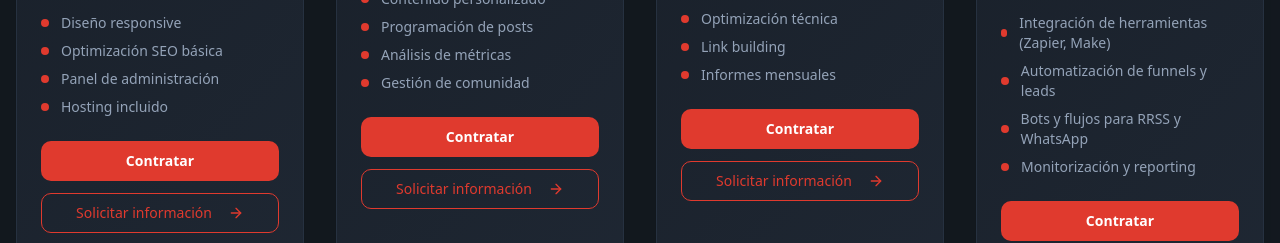
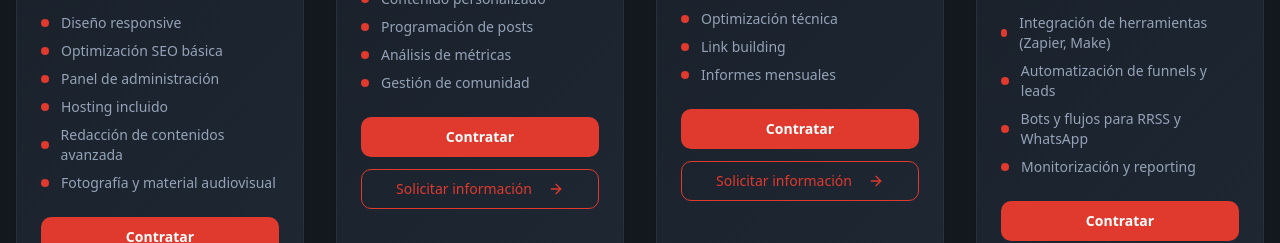
Before and after one commit to papparazzi76/trazo-digital-showcase, a React (Vite) app: page / in a window 1280 px wide. Shown: the part 1760-2003 px from the top of the page. Built offline with nearby package versions, Linux system fonts and the light colour scheme.

Commit message:
Update professional web service
Update included features for the "Web profesional" service to include "Redacción de contenidos avanzada" and "Fotografía y material audiovisual".

```diff
--- a/src/data/services.ts
+++ b/src/data/services.ts
@@ -22,10 +22,8 @@ export const services: Service[] = [
       { type: 'Web profesional', price: 'desde 650 €' },
       { type: 'Web con tienda online', price: 'desde 990 €' },
     ],
-    features: ['Diseño responsive', 'Optimización SEO básica', 'Panel de administración', 'Hosting incluido'],
+    features: ['Diseño responsive', 'Optimización SEO básica', 'Panel de administración', 'Hosting incluido', 'Redacción de contenidos avanzada', 'Fotografía y material audiovisual'],
     excludes: [
-      'Redacción de contenidos avanzada (disponible como extra)',
-      'Fotografía y material audiovisual (opcional)',
       'Publicidad o gestión de campañas',
     ],
     icon: Globe,
```
